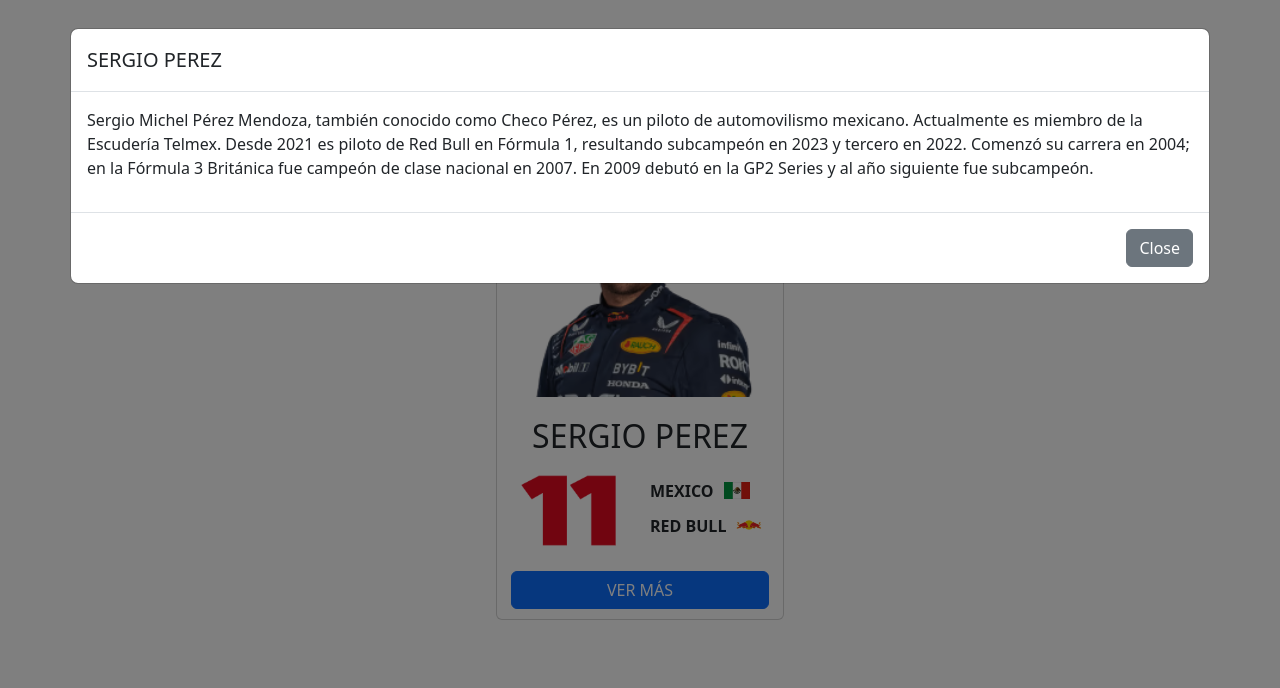
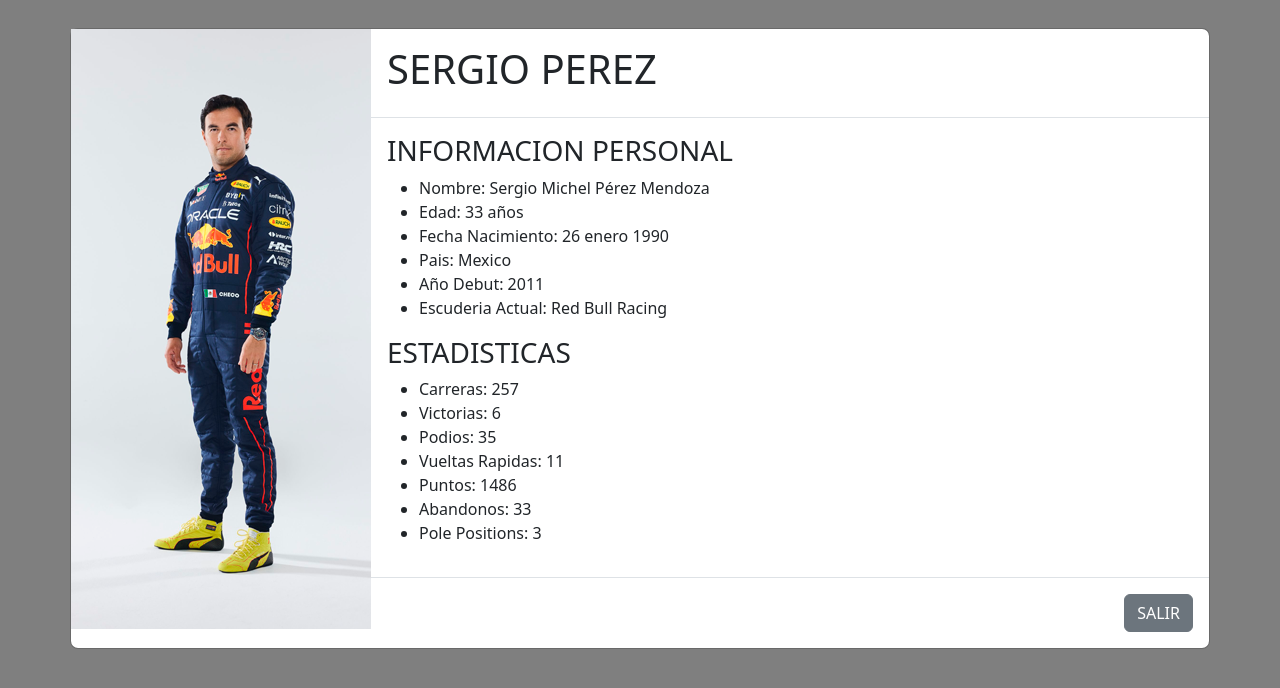
Before and after one commit to DanielAlexanderDiaz/uso-modal, a plain HTML site: page index.html in a window 1280 px wide. Both pictures are taken after a click on the button "VER MÁS". Drawn offline with nearby package versions, Linux system fonts and the light colour scheme.

Commit message:
trabajos en modal

```diff
--- a/css/main.css
+++ b/css/main.css
@@ -6,9 +6,9 @@
     align-items: center;
 }
 
+/*tarjeta*/
 .contenedor .card{
     display: flex;
-    /*border: goldenrod 1px solid;*/
     align-content: center;
 }
 
@@ -60,24 +60,33 @@
     padding-left: 10px;
 }
 
+.card-body-datos-personal-pais{
+    display: flex;
+    width: 100%;
+}
+
 .card-body-datos-personal-pais p{
+    width: 50%;
     font-weight: bold;
     margin: 0;
 }
 
 .card-body-datos-personal-pais img{
-    width: 20%;
-    margin-left: 10px;
-    padding-bottom: 4px;
+    width: 26%;
+}
+
+.card-body-datos-personal-escuderia{
+    display: flex;
 }
 
 .card-body-datos-personal-escuderia p{
     font-weight: bold;
     margin: 0;
+    padding-top: 5px;
 }
 
 .card-body-datos-personal-escuderia img{
-    width: 20%;
+    width: 26%;
     margin-left: 5px;
     padding-bottom: 4px;
 }
@@ -92,3 +101,17 @@
 .boton-modal button{
     width: 90%;
 }
+
+
+/*modal*/
+.modal-content{
+    width: 1300px;
+}
+
+.modal-img{
+    width: 300px;
+}
+
+.modal-cuerpo{
+    width: 1000px;
+}
--- a/index.html
+++ b/index.html
@@ -29,10 +29,12 @@
                         </div>
                         <div class="card-body-datos-personal">
                             <div class="card-body-datos-personal-pais">
-                                <p>MEXICO<img src="./assets/img/banderas/Mexico.webp" alt=""></p>
+                                <p>MEXICO</p>
+                                <img src="./assets/img/banderas/Mexico.webp" alt="">
                             </div>
                             <div class="card-body-datos-personal-escuderia">
-                                <p>RED BULL <img src="./assets/img/escuderias/red-bull.avif" alt=""></p>
+                                <p>RED BULL</p>
+                                <img src="./assets/img/escuderias/red-bull.avif" alt="">
                             </div>
                         </div>
                     </div>
@@ -43,30 +45,47 @@
                 </div>
             </div>
             <!-- Modal-->
-            <div class="modal fade" id="exampleModal" tabindex="-1" aria-labelledby="exampleModalLabel" aria-hidden="true">
+            <div class="modal fade" id="exampleModal"  tabindex="-1" aria-labelledby="exampleModalLabel" aria-hidden="true">
                 <div class="modal-dialog modal-xl">
-                    <div class="modal-content">
+                    <div class="modal-content flex-row">
+                        <div class="modal-img">
+                            <img src="./assets/img/pilotos/perez-completo.png" alt="">
+                        </div>
+                        <div class="modal-cuerpo flex-column">
                             <div class="modal-header">
-                        <h1 class="modal-title fs-5" id="exampleModalLabel">SERGIO PEREZ</h1>
+                                <h1 >SERGIO PEREZ</h1>
                                 <!--<button type="button" class="btn-close" data-bs-dismiss="modal" aria-label="Close"></button>-->
                             </div>
                             <div class="modal-body">
                                 <div class="contenindo">
                                     <div class="informacion-personal">
-                                    <p>Sergio Michel Pérez Mendoza,
-                                        también conocido como Checo Pérez, es un piloto de automovilismo mexicano.
-                                        Actualmente es miembro de la Escudería Telmex.
-                                        Desde 2021 es piloto de Red Bull en Fórmula 1, resultando subcampeón en 2023 y tercero en 2022.
-                                        Comenzó su carrera en 2004; en la Fórmula 3 Británica fue campeón de clase nacional en 2007.
-                                        En 2009 debutó en la GP2 Series y al año siguiente fue subcampeón.</p>
+                                        <h3>INFORMACION PERSONAL</h3>
+                                        <ul>
+                                            <li>Nombre: Sergio Michel Pérez Mendoza</li>
+                                            <li>Edad: 33 años</li>
+                                            <li>Fecha Nacimiento: 26 enero 1990</li>
+                                            <li>Pais: Mexico</li>
+                                            <li>Año Debut: 2011</li>
+                                            <li>Escuderia Actual: Red Bull Racing</li>
+                                        </ul>
                                     </div>
                                     <div class="estadisticas">
-
+                                        <h3>ESTADISTICAS</h3>
+                                        <ul>
+                                            <li>Carreras: 257</li>
+                                            <li>Victorias: 6</li>
+                                            <li>Podios: 35</li>
+                                            <li>Vueltas Rapidas: 11</li>
+                                            <li>Puntos: 1486</li>
+                                            <li>Abandonos: 33</li>
+                                            <li>Pole Positions: 3</li>
+                                        </ul>
                                     </div>
                                 </div>
                             </div>
                             <div class="modal-footer">
-                            <button type="button" class="btn btn-secondary" data-bs-dismiss="modal">Close</button>
+                                <button type="button" class="btn btn-secondary" data-bs-dismiss="modal">SALIR</button>
+                            </div>
                         </div>
                     </div>
                 </div>
```
Also changed, not shown: assets/img/pilotos/perez-completo.jpg (added), assets/img/pilotos/perez-completo.png (added). Lines whose indentation alone changed are shown as unchanged.
